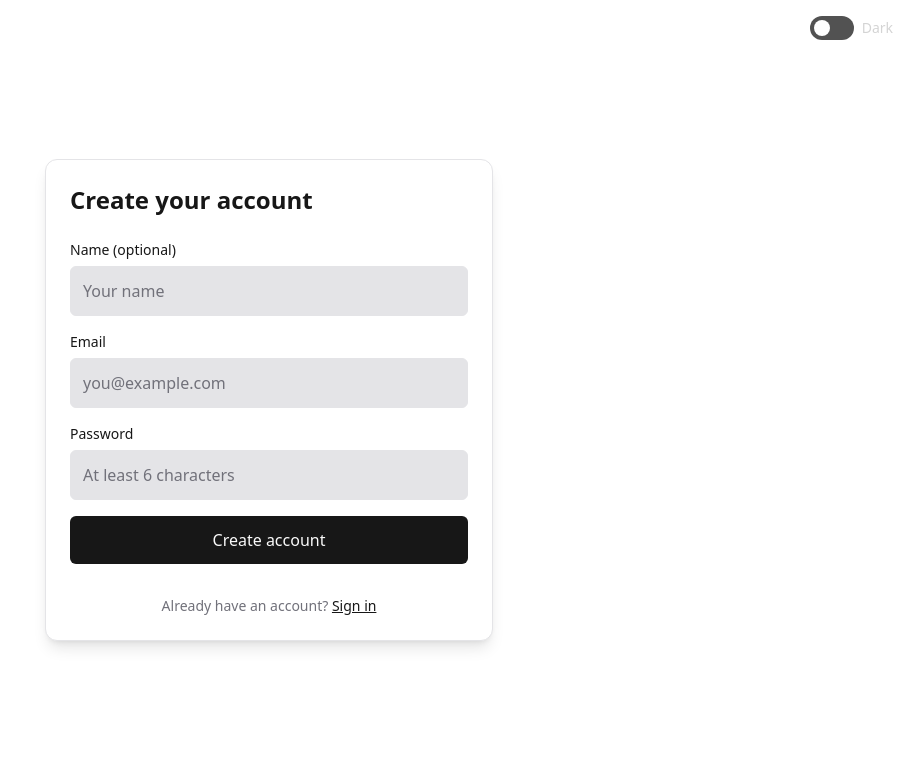
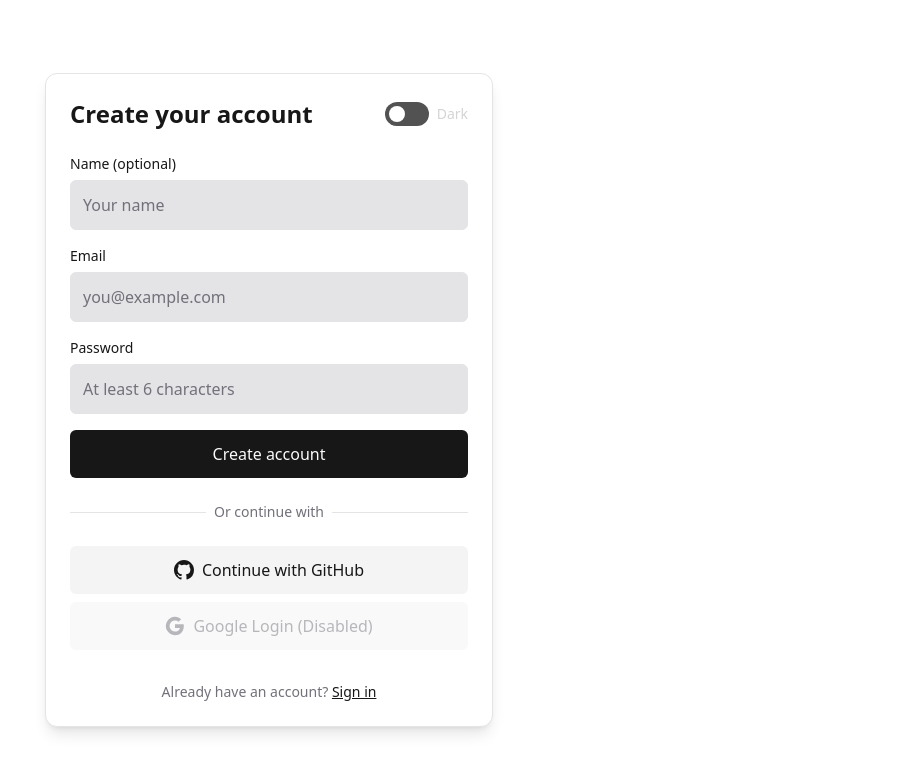
Before and after one commit to heliofullstackdev/Echomind, a Next.js app: page /auth/register in a window 1280 px wide. Shown: the top 772 px of the page, without its empty margins (371-1280 px from the left). Built offline with nearby package versions, Linux system fonts and the light colour scheme.

Commit message:
hotfix: fixed middleware and protect api.

```diff
--- a/src/app/auth/register/page.tsx
+++ b/src/app/auth/register/page.tsx
@@ -5,6 +5,12 @@
 import { signIn } from "next-auth/react";
 
 export default function RegisterPage() {
+    // Note: Make sure your .env has:
+    // GITHUB_ID=your_github_client_id
+    // GITHUB_SECRET=your_github_client_secret
+    // NEXTAUTH_URL=http://localhost:3000 (or your production URL)
+    // And in your GitHub OAuth app settings:
+    // Authorization callback URL: http://localhost:3000/api/auth/callback/github
     const [name, setName] = useState("");
     const [email, setEmail] = useState("");
     const [password, setPassword] = useState("");
@@ -56,14 +62,18 @@
         }
     }
 
+    const handleOAuthSignIn = async (provider: "github" | "google") => {
+        setLoading(true);
+        setError(null);
+        await signIn(provider, { callbackUrl: "/" });
+    };
+
     return (
         <div className="min-h-dvh flex items-center justify-center px-4">
-            <div className="absolute top-4 right-4">
-                <ThemeToggle />
-            </div>
             <div className="w-full max-w-md space-y-6 rounded-xl border border-border bg-card p-6 shadow-lg">
                 <div className="flex items-center justify-between">
                     <h1 className="text-2xl font-semibold text-card-foreground">Create your account</h1>
+                    <ThemeToggle />
                 </div>
 
                 {error && (
@@ -130,6 +140,44 @@
                     </button>
                 </form>
 
+                <div className="relative">
+                    <div className="absolute inset-0 flex items-center">
+                        <div className="w-full border-t border-border"></div>
+                    </div>
+                    <div className="relative flex justify-center text-sm">
+                        <span className="bg-card px-2 text-muted-foreground">Or continue with</span>
+                    </div>
+                </div>
+
+                <div className="space-y-2">
+                    {process.env.NEXT_PUBLIC_GITHUB_ENABLED !== "false" && (
+                        <button
+                            type="button"
+                            onClick={() => handleOAuthSignIn("github")}
+                            disabled={loading}
+                            className="w-full rounded-md bg-secondary p-3 text-secondary-foreground flex items-center justify-center gap-2 hover:bg-secondary/80 disabled:opacity-50 disabled:cursor-not-allowed transition-colors"
+                        >
+                            <svg className="w-5 h-5" fill="currentColor" viewBox="0 0 20 20">
+                                <path fillRule="evenodd" d="M10 0C4.477 0 0 4.484 0 10.017c0 4.425 2.865 8.18 6.839 9.504.5.092.682-.217.682-.483 0-.237-.008-.868-.013-1.703-2.782.605-3.369-1.343-3.369-1.343-.454-1.158-1.11-1.466-1.11-1.466-.908-.62.069-.608.069-.608 1.003.07 1.531 1.032 1.531 1.032.892 1.53 2.341 1.088 2.91.832.092-.647.35-1.088.636-1.338-2.22-.253-4.555-1.113-4.555-4.951 0-1.093.39-1.988 1.029-2.688-.103-.253-.446-1.272.098-2.65 0 0 .84-.27 2.75 1.026A9.564 9.564 0 0110 4.844c.85.004 1.705.115 2.504.337 1.909-1.296 2.747-1.027 2.747-1.027.546 1.379.203 2.398.1 2.651.64.7 1.028 1.595 1.028 2.688 0 3.848-2.339 4.695-4.566 4.942.359.31.678.921.678 1.856 0 1.338-.012 2.419-.012 2.747 0 .268.18.58.688.482A10.019 10.019 0 0020 10.017C20 4.484 15.522 0 10 0z" clipRule="evenodd" />
+                            </svg>
+                            Continue with GitHub
+                        </button>
+                    )}
+                    <button
+                        type="button"
+                        disabled
+                        className="w-full rounded-md bg-muted p-3 text-muted-foreground flex items-center justify-center gap-2 cursor-not-allowed opacity-50"
+                    >
+                        <svg className="w-5 h-5" viewBox="0 0 24 24">
+                            <path fill="currentColor" d="M22.56 12.25c0-.78-.07-1.53-.2-2.25H12v4.26h5.92c-.26 1.37-1.04 2.53-2.21 3.31v2.77h3.57c2.08-1.92 3.28-4.74 3.28-8.09z"/>
+                            <path fill="currentColor" d="M12 23c2.97 0 5.46-.98 7.28-2.66l-3.57-2.77c-.98.66-2.23 1.06-3.71 1.06-2.86 0-5.29-1.93-6.16-4.53H2.18v2.84C3.99 20.53 7.7 23 12 23z"/>
+                            <path fill="currentColor" d="M5.84 14.09c-.22-.66-.35-1.36-.35-2.09s.13-1.43.35-2.09V7.07H2.18C1.43 8.55 1 10.22 1 12s.43 3.45 1.18 4.93l2.85-2.22.81-.62z"/>
+                            <path fill="currentColor" d="M12 5.38c1.62 0 3.06.56 4.21 1.64l3.15-3.15C17.45 2.09 14.97 1 12 1 7.7 1 3.99 3.47 2.18 7.07l3.66 2.84c.87-2.6 3.3-4.53 6.16-4.53z"/>
+                        </svg>
+                        Google Login (Disabled)
+                    </button>
+                </div>
+
                 <div className="pt-2 text-center text-sm text-muted-foreground">
                     Already have an account?{" "}
                     <a href="/auth/login" className="text-foreground font-medium underline hover:no-underline">
--- a/src/app/chat/page.tsx
+++ b/src/app/chat/page.tsx
@@ -38,6 +38,12 @@
 	if (!session) {
 		return null;
 	}
+
+	const handleSignOut = async () => {
+		await signOut({ redirect: false });
+		// Force a hard refresh to clear all state
+		window.location.href = "/";
+	};
 
 	async function sendMessage() {
 		if (!input.trim() || loading) return;
@@ -99,7 +105,7 @@
 							</span>
 						</div>
 						<button
-							onClick={() => signOut({ callbackUrl: "/" })}
+							onClick={handleSignOut}
 							className="rounded-lg border border-border bg-background px-3 py-1.5 text-sm text-foreground hover:bg-muted transition-colors"
 						>
 							Sign out
--- a/src/app/dashboard/page.tsx
+++ b/src/app/dashboard/page.tsx
@@ -2,21 +2,42 @@
 
 import { useEffect, useState } from "react";
 import { ThemeToggle } from "@/components/ThemeToggle";
+import { useSession, signOut } from "next-auth/react";
+import { useRouter } from "next/navigation";
 
 type ApiKey = { id: string; name: string; createdAt: string; revoked: boolean };
 
 export default function DashboardPage() {
+	const { data: session, status } = useSession();
+	const router = useRouter();
 	const [keys, setKeys] = useState<ApiKey[]>([]);
 	const [name, setName] = useState("");
-	const [status, setStatus] = useState<string>("Loading...");
+	const [statusText, setStatusText] = useState<string>("Loading...");
+
+	useEffect(() => {
+		if (status === "unauthenticated") {
+			router.push("/auth/login?callbackUrl=/dashboard");
+		}
+	}, [status, router]);
 
 	async function refresh() {
 		const res = await fetch("/api/keys");
 		const data = await res.json();
 		setKeys(data.keys ?? []);
-		setStatus(data.subscription ?? "Free");
+		setStatusText(data.subscription ?? "Free");
 	}
-	useEffect(() => { refresh(); }, []);
+
+	useEffect(() => {
+		if (session) {
+			refresh();
+		}
+	}, [session]);
+
+	const handleSignOut = async () => {
+		await signOut({ redirect: false });
+		// Force a hard refresh to clear all state
+		window.location.href = "/";
+	};
 
 	async function generate() {
 		const res = await fetch("/api/keys", { method: "POST", headers: { "Content-Type": "application/json" }, body: JSON.stringify({ name }) });
@@ -25,18 +46,47 @@
 		setName("");
 		refresh();
 	}
+
 	async function revoke(id: string) {
 		await fetch(`/api/keys/${id}`, { method: "DELETE" });
 		refresh();
+	}
+
+	if (status === "loading") {
+		return (
+			<div className="flex h-[100dvh] items-center justify-center">
+				<div className="text-muted-foreground">Loading...</div>
+			</div>
+		);
+	}
+
+	if (!session) {
+		return null;
 	}
 
 	return (
 		<div className="mx-auto max-w-3xl px-6 py-10">
 			<div className="flex items-center justify-between mb-4">
 				<h1 className="text-3xl font-bold text-foreground">Dashboard</h1>
-				<ThemeToggle />
+				<div className="flex items-center gap-3">
+					<div className="flex items-center gap-2 rounded-lg border border-border bg-card px-3 py-2">
+						<div className="flex h-7 w-7 items-center justify-center rounded-full bg-primary text-primary-foreground text-xs font-medium">
+							{session.user?.name?.[0]?.toUpperCase() || session.user?.email?.[0]?.toUpperCase() || "U"}
+						</div>
+						<span className="text-sm text-foreground max-w-[150px] truncate">
+							{session.user?.name || session.user?.email}
+						</span>
+					</div>
+					<button
+						onClick={handleSignOut}
+						className="rounded-lg border border-border bg-background px-3 py-1.5 text-sm text-foreground hover:bg-muted transition-colors"
+					>
+						Sign out
+					</button>
+					<ThemeToggle />
+				</div>
 			</div>
-			<p className="mb-8 text-muted-foreground">Subscription: {status}</p>
+			<p className="mb-8 text-muted-foreground">Subscription: {statusText}</p>
 			<div className="mb-6 flex gap-2">
 				<input value={name} onChange={(e) => setName(e.target.value)} placeholder="Key name" className="flex-1 rounded-md bg-input p-3 text-foreground placeholder-muted-foreground" />
 				<button onClick={generate} className="rounded-md bg-primary px-4 py-2 text-primary-foreground hover:bg-primary/90">Generate</button>
--- a/src/app/page.tsx
+++ b/src/app/page.tsx
@@ -2,9 +2,25 @@
 
 import { ThemeToggle } from "@/components/ThemeToggle";
 import { useSession, signOut } from "next-auth/react";
+import { useRouter } from "next/navigation";
 
 export default function Home() {
   const { data: session, status } = useSession();
+  const router = useRouter();
+
+  const handleSignOut = async () => {
+    await signOut({ redirect: false });
+    // Force a hard refresh to clear all state
+    window.location.href = "/";
+  };
+
+  const handleStartChatting = () => {
+    if (session) {
+      router.push("/chat");
+    } else {
+      router.push("/auth/login");
+    }
+  };
 
   return (
     <div className="flex min-h-dvh flex-col items-center justify-center gap-6 p-8">
@@ -20,7 +36,7 @@
               <span className="text-sm text-foreground">{session.user?.name || session.user?.email}</span>
             </div>
             <button
-              onClick={() => signOut({ callbackUrl: "/" })}
+              onClick={handleSignOut}
               className="rounded-lg border border-border bg-background px-4 py-2 text-foreground hover:bg-muted transition-colors text-sm"
             >
               Sign out
@@ -39,12 +55,13 @@
       <h1 className="text-4xl font-bold text-foreground">EchoMind</h1>
       <p className="text-muted-foreground">Your AI assistant. Start chatting now!</p>
       <div className="flex gap-3">
-        <a
-          href="/chat"
-          className="rounded-lg bg-primary px-6 py-3 text-primary-foreground hover:bg-primary/90 transition-colors font-medium"
+        <button
+          onClick={handleStartChatting}
+          disabled={status === "loading"}
+          className="rounded-lg bg-primary px-6 py-3 text-primary-foreground hover:bg-primary/90 transition-colors font-medium disabled:opacity-50"
         >
-          Start Chatting
-        </a>
+          {status === "loading" ? "Loading..." : "Start Chatting"}
+        </button>
       </div>
     </div>
   );
--- a/src/middleware.ts
+++ b/src/middleware.ts
@@ -1,11 +1,12 @@
-import { NextRequest, NextResponse } from "next/server";
-import { jwtVerify } from "jose";
+import { NextResponse } from "next/server";
+import type { NextRequest } from "next/server";
+import { getToken } from "next-auth/jwt";
 
 export async function middleware(req: NextRequest) {
-	// Try both secure and non-secure cookie names
-	const token =
-		req.cookies.get("__Secure-next-auth.session-token")?.value ||
-		req.cookies.get("next-auth.session-token")?.value;
+  const token = await getToken({ req, secret: process.env.NEXTAUTH_SECRET });
+
+  // Debug log
+  console.log("Decoded token:", token);
 
   if (!token) {
     const loginUrl = new URL("/auth/login", req.url);
@@ -13,19 +14,7 @@
     return NextResponse.redirect(loginUrl);
   }
 
-	try {
-		const secret = process.env.NEXTAUTH_SECRET;
-		if (!secret) {
-			throw new Error("NEXTAUTH_SECRET is not defined");
-		}
-		await jwtVerify(token, new TextEncoder().encode(secret));
   return NextResponse.next();
-	} catch (err) {
-		console.error("JWT verification failed:", err);
-		const loginUrl = new URL("/auth/login", req.url);
-		loginUrl.searchParams.set("callbackUrl", req.url);
-		return NextResponse.redirect(loginUrl);
-	}
 }
 
 export const config = {
```
Also changed, not shown: 1 other file (tests, documents, lock files or other folders). Lines whose indentation alone changed are shown as unchanged.
